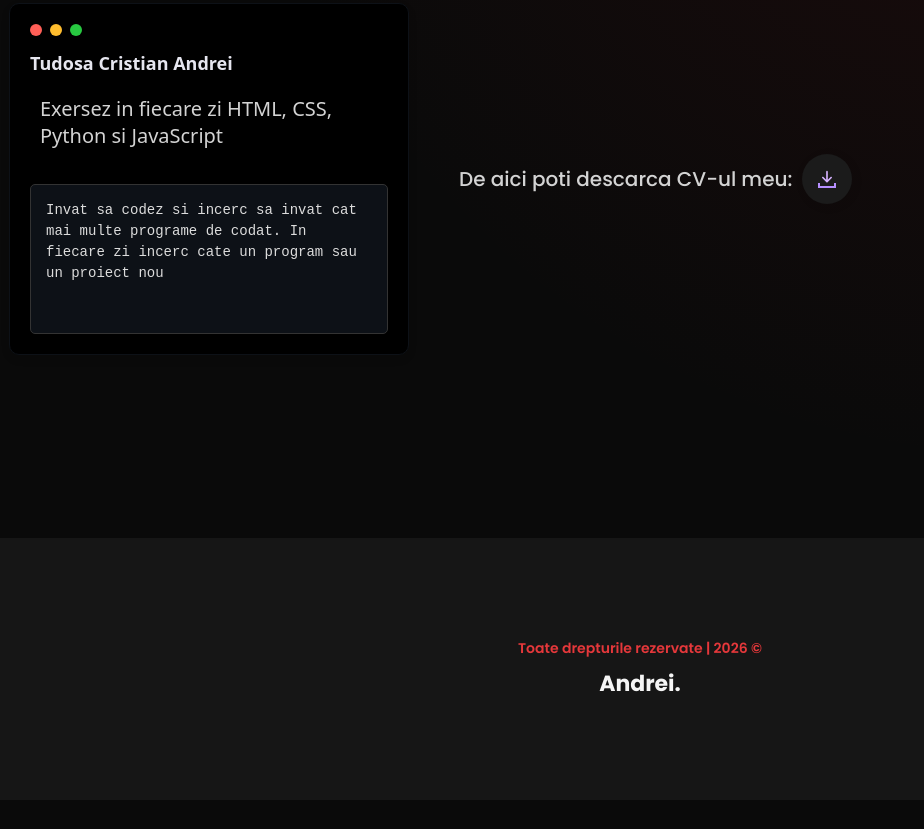
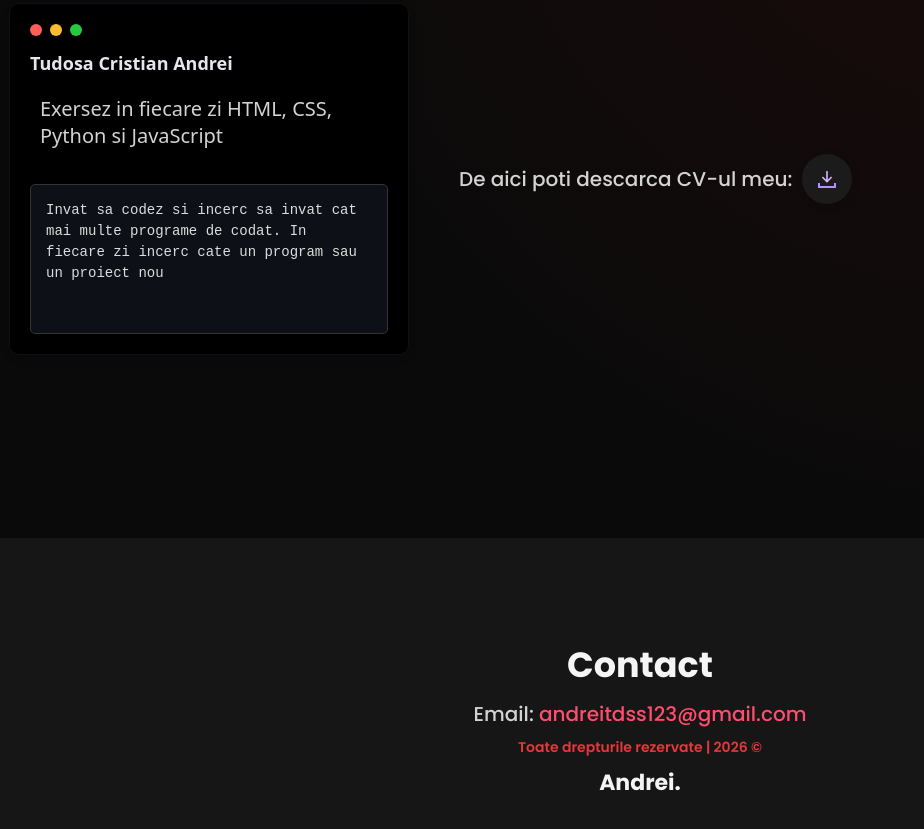
Before and after one commit to andreitdss123-cmd/portofoliu-andrei, a plain HTML site: page index.html in a window 1280 px wide. Shown: the part 2934-3763 px from the top of the page, without its empty margins (0-924 px from the left). Before the commit the page ends 3734 px from the top, so only its background shows below. Drawn offline with Linux system fonts and the light colour scheme.

Commit message:
Corectare html/css

```diff
--- a/index.html
+++ b/index.html
@@ -196,6 +196,8 @@
         <footer>
             <div class="container-footer">
                 <div class="footer-content">
+                    <h3>Contact</h3>
+                    <p>Email: <a href="mailto:andreitdss123@gmail.com">andreitdss123@gmail.com</a></p>
                     <p class="drepturi">Toate drepturile rezervate | 2026 &copy;</p>
                     <p class="logo">Andrei.</p>
                 </div>
--- a/style.css
+++ b/style.css
@@ -1149,3 +1149,12 @@ button.cv-download{
         right: 20px;
     }
 }
+
+.footer-content a{
+    color: var(--rosu-5);
+    text-decoration: none;
+}
+
+.footer-content a:hover{
+    text-decoration: underline;
+}
```
